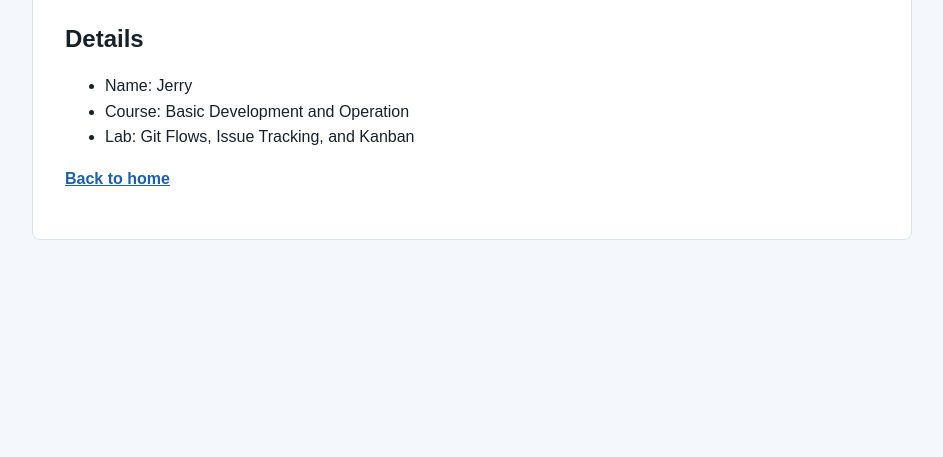
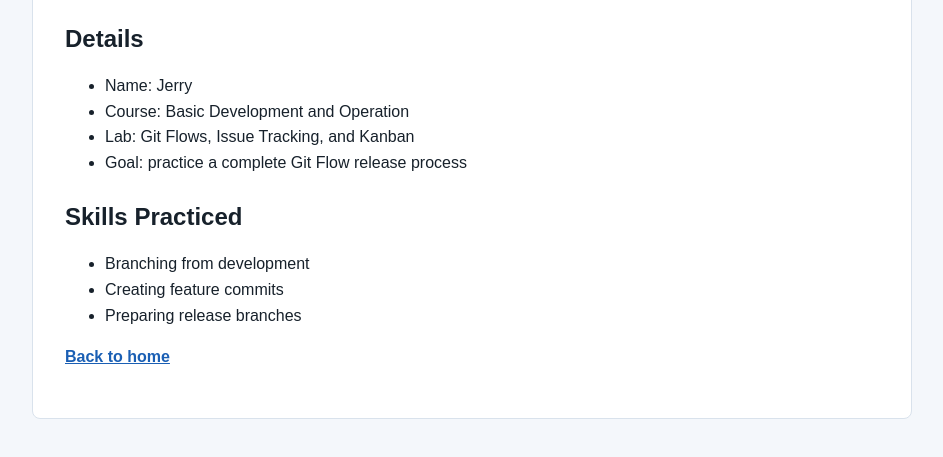
Before and after one commit to Jarvis-Yan/lab03-git-flow-kanban, a plain HTML site: page profile.html in a window 1280 px wide. Shown: the part 205-662 px from the top of the page, without its empty margins (168-1111 px from the left). Drawn offline with Linux system fonts and the light colour scheme.

Commit message:
Set up profile page

```diff
--- a/profile.html
+++ b/profile.html
@@ -17,6 +17,13 @@
         <li>Name: Jerry</li>
         <li>Course: Basic Development and Operation</li>
         <li>Lab: Git Flows, Issue Tracking, and Kanban</li>
+        <li>Goal: practice a complete Git Flow release process</li>
+      </ul>
+      <h2>Skills Practiced</h2>
+      <ul>
+        <li>Branching from development</li>
+        <li>Creating feature commits</li>
+        <li>Preparing release branches</li>
       </ul>
       <p><a href="index.html">Back to home</a></p>
     </section>
```
